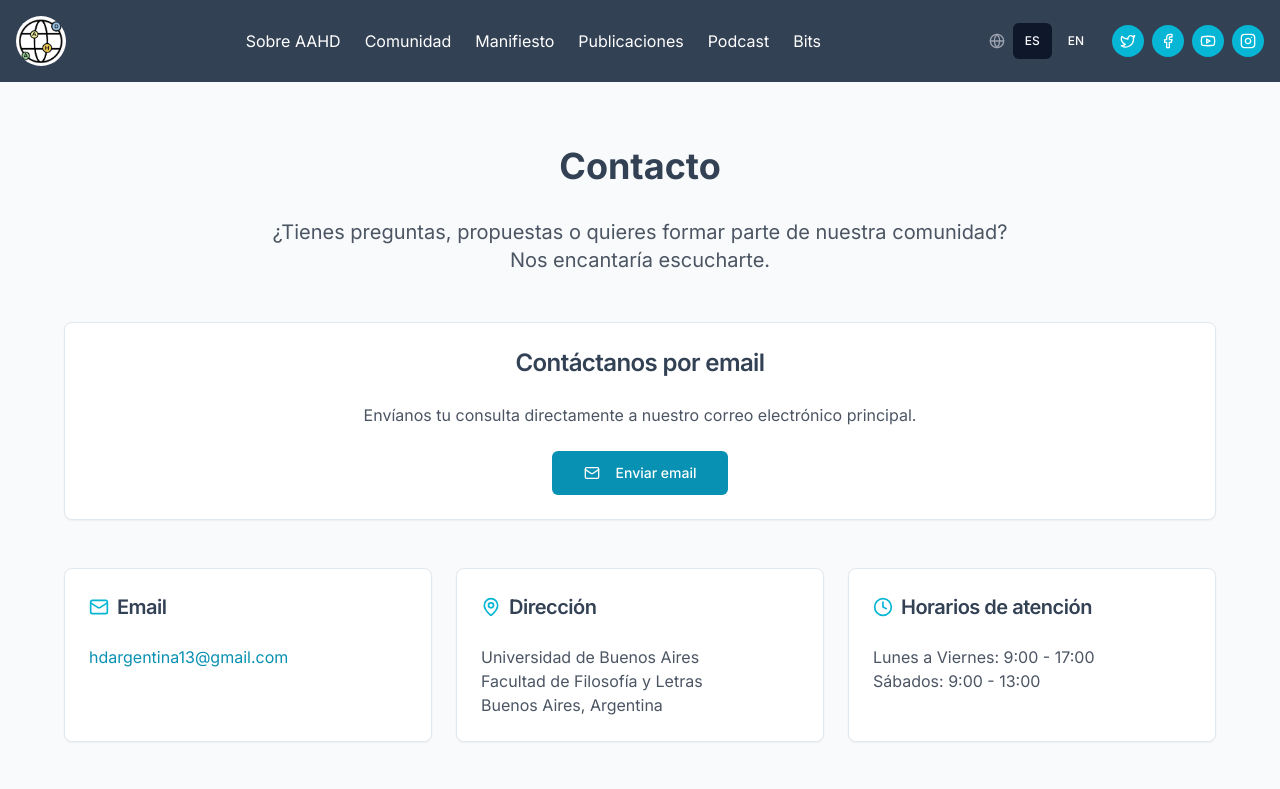
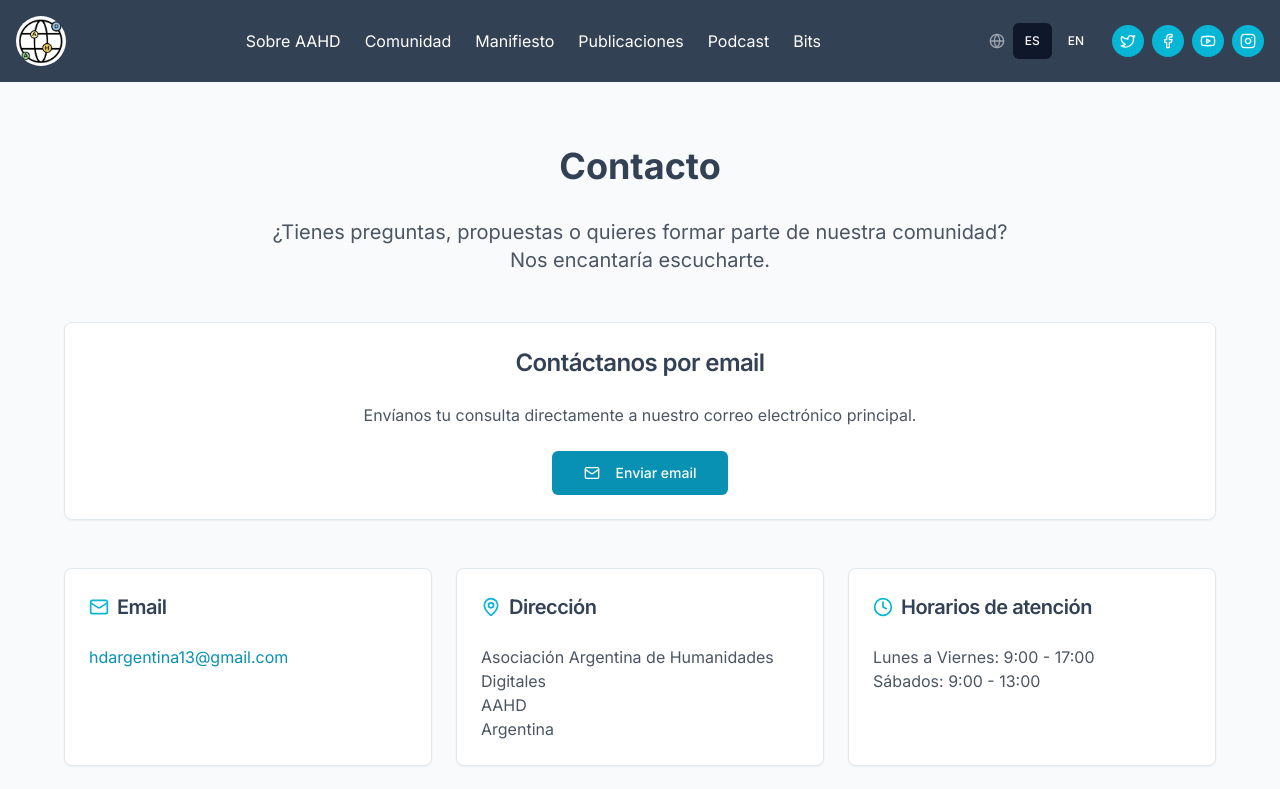
Before and after one commit to Ppantaleo/aahd, a Next.js app: page /contacto in a window 1280 px wide. Shown: the top 789 px of the page. Built offline with nearby package versions, Linux system fonts and the light colour scheme.

Commit message:
Update page.tsx
Elimino errores

```diff
--- a/app/contacto/page.tsx
+++ b/app/contacto/page.tsx
@@ -113,11 +113,11 @@ export default function ContactoPage() {
                   </CardHeader>
                   <CardContent>
                     <p className="text-gray-600">
-                      Universidad de Buenos Aires
+                     Asociación Argentina de Humanidades Digitales
                       <br />
-                      Facultad de Filosofía y Letras
+                     AAHD
                       <br />
-                      Buenos Aires, Argentina
+                      Argentina
                     </p>
                   </CardContent>
                 </Card>
```
